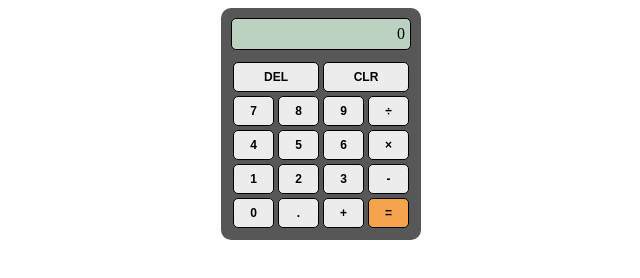
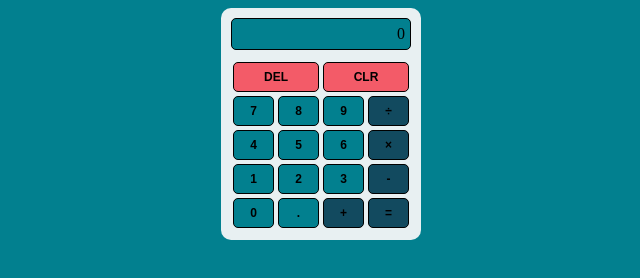
Before and after one commit to kosarsi/calculator, a plain HTML site: page index.html in a window 1280 px wide. Shown: the whole page, without its empty margins (319-959 px from the left). Drawn offline with Linux system fonts and the light colour scheme.

Commit message:
Finished aesthetic changes

```diff
--- a/style.css
+++ b/style.css
@@ -2,7 +2,7 @@
     display: flex;
     flex-direction: column;
     width: 200px;
-    background-color: rgba(87, 87, 87, 25);
+    background-color: rgba(232,240,242,255);
     border-radius: 10px;
 }
 
@@ -10,6 +10,7 @@ body {
     display: flex;
     justify-content: center;
     align-items: center;
+    background-color: rgba(2,128,143,255);
 }
 
 #display {
@@ -20,7 +21,7 @@ body {
     padding-right: 5px;
     height: 30px;
     align-items: center;
-    background-color: rgb(188, 209, 192);
+    background-color: rgba(2,128,143,255);
     margin: 10px 10px 0px 10px;
 }
 
@@ -42,7 +43,6 @@ button {
     display: flex;
     justify-content: center;
     align-items: center;
-    background-color: rgb(236, 236, 236);
     margin: 2px;
     font-weight: bold;
     font-size: 12px;
@@ -59,4 +59,16 @@ button:hover {
 #del,
 #clr {
     width: 90px;
+    background-color: #f35b68;
+
 }
+
+.operation,
+#evaluate {
+    background-color: rgba(18,74,95,255);
+}
+
+.number,
+#decimal {
+    background-color: rgba(2,128,143,255);
+}
```
